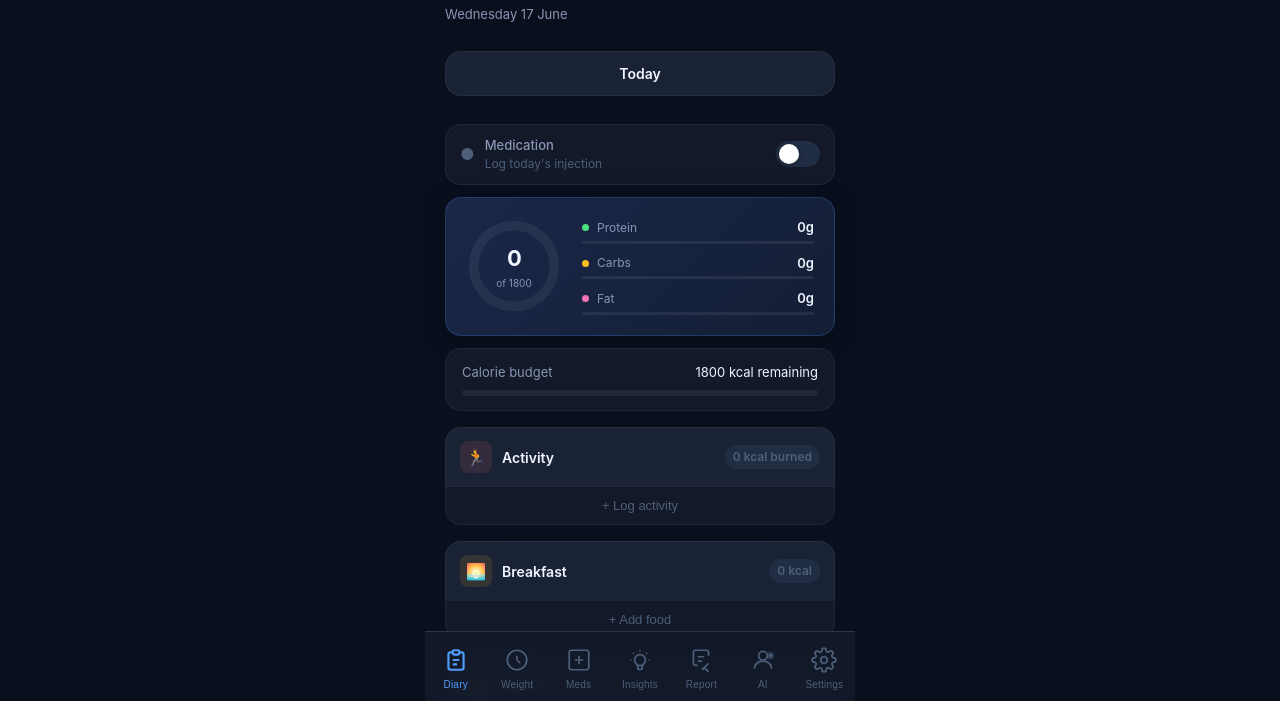
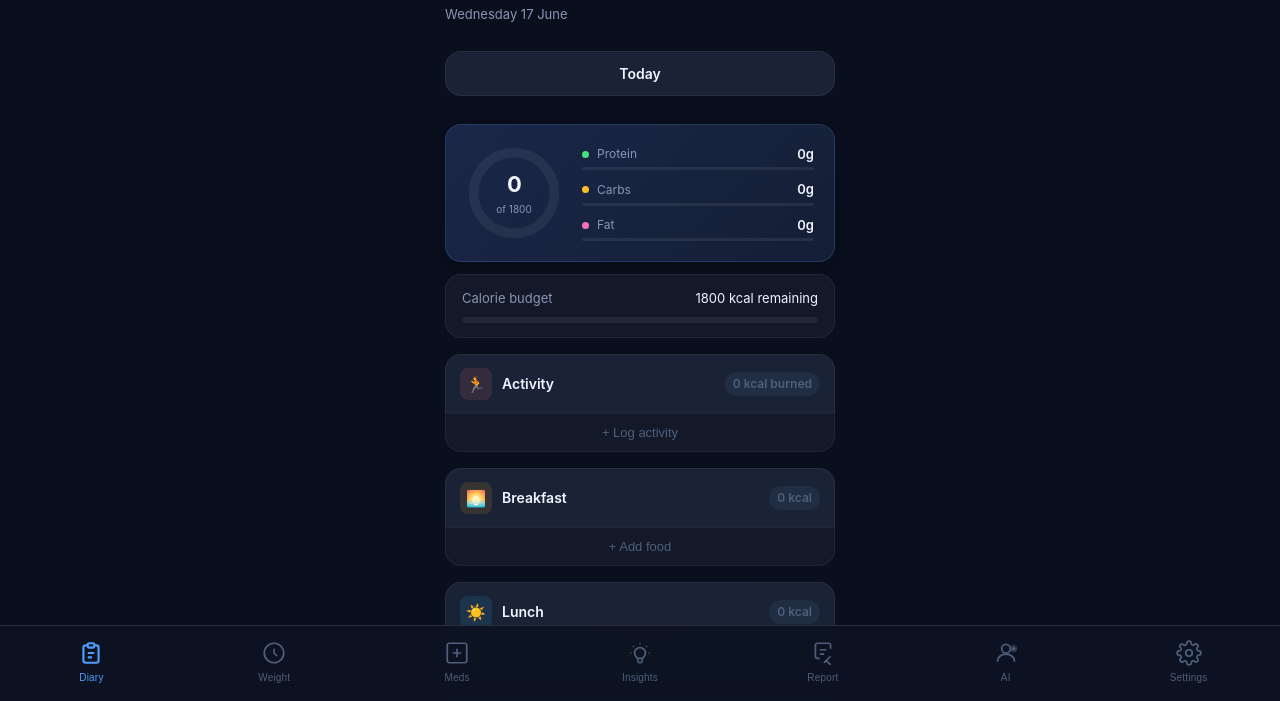
Before and after one commit to kieranhutchings-1/nutritrack, a plain HTML site: page index.html in a window 1280 px wide. Shown: the part 97-798 px from the top of the page. Drawn offline with nearby package versions, Linux system fonts and the light colour scheme.

Commit message:
Update index.html

```diff
--- a/index.html
+++ b/index.html
@@ -35,7 +35,7 @@
   --radius:16px;
   --radius-sm:10px;
   --radius-xs:6px;
-  --nav-h:72px;
+  --nav-h:56px;
 }
 
 /* ── RESET ── */
@@ -49,7 +49,8 @@ body{
   min-height:100vh;
   max-width:430px;
   margin:0 auto;
-  padding-bottom:calc(var(--nav-h) + env(safe-area-inset-bottom) + 16px);
+  position:relative;
+  padding-bottom:calc(var(--nav-h) + max(env(safe-area-inset-bottom),8px) + 24px);
   font-size:15px;
   line-height:1.5;
   -webkit-font-smoothing:antialiased;
@@ -57,26 +58,27 @@ body{
 
 /* ── NAV ── */
 .nav{
-  position:fixed;bottom:0;left:50%;transform:translateX(-50%);
-  width:100%;max-width:430px;
-  background:rgba(19,25,41,0.92);
-  backdrop-filter:blur(20px);
-  -webkit-backdrop-filter:blur(20px);
+  position:fixed;bottom:0;left:0;right:0;
+  width:100%;
+  background:rgba(13,19,34,0.96);
+  backdrop-filter:blur(24px);
+  -webkit-backdrop-filter:blur(24px);
   border-top:0.5px solid var(--border2);
   display:flex;z-index:100;
-  padding-bottom:env(safe-area-inset-bottom);
-  min-height:var(--nav-h);
+  padding-bottom:max(env(safe-area-inset-bottom),8px);
+  min-height:calc(var(--nav-h) + max(env(safe-area-inset-bottom),8px));
 }
 .nav-btn{
   flex:1;display:flex;flex-direction:column;align-items:center;justify-content:center;
-  padding:12px 2px 10px;
+  padding:14px 4px 12px;
   background:none;border:none;cursor:pointer;
   color:var(--text3);font-size:10px;font-weight:500;
   gap:6px;transition:color 0.2s;
   letter-spacing:0.02em;
+  -webkit-tap-highlight-color:transparent;
 }
 .nav-btn.active{color:var(--accent)}
-.nav-btn svg{width:26px;height:26px;stroke-width:1.6}
+.nav-btn svg{width:26px;height:26px;stroke-width:1.6;flex-shrink:0}
 .nav-btn.active svg{stroke-width:2}
 
 /* ── HEADER ── */
@@ -393,13 +395,15 @@ select.inp{cursor:pointer}
 .btn-add-sm:active{background:var(--accent-glow);color:var(--accent)}
 
 ::-webkit-scrollbar{width:0}
+.meds-dot{display:inline-block;width:7px;height:7px;border-radius:50%;background:var(--green);margin-left:8px;vertical-align:middle;opacity:0}
+.meds-dot.active{opacity:1}
 </style>
 </head>
 <body>
 <div class="header">
   <div style="display:flex;align-items:center;justify-content:space-between">
-    <div><h1>NutriTrack</h1><div class="hdate" id="header-date"></div></div>
-    <div id="mj-header" style="display:none;background:var(--surface2);border:0.5px solid var(--border);border-radius:20px;padding:4px 10px;font-size:12px;font-weight:500;color:var(--text2)">Medication logged</div>
+    <div><h1>NutriTrack</h1><div class="hdate" id="header-date"><span class="meds-dot" id="meds-dot" title="Medication logged today"></span></div></div>
+
   </div>
 </div>
 <div class="date-nav" id="date-nav">
@@ -410,12 +414,7 @@ select.inp{cursor:pointer}
 
 <!-- DIARY -->
 <div class="page active" id="page-diary">
-  <div class="mj-badge" style="margin-top:12px">
-    <div style="font-size:16px;color:var(--text3)">●</div>
-    <div class="mj-text"><div class="mj-title">Medication</div><div class="mj-sub" id="mj-label">Log today's injection</div></div>
-    <button class="toggle-btn" id="mj-toggle" onclick="toggleMounjaro()"></button>
-  </div>
-  <div class="macros-card">
+  <div class="macros-card" style="margin-top:12px">
     <div class="ring-wrap">
       <svg viewBox="0 0 100 100"><circle cx="50" cy="50" r="42" fill="none" stroke="rgba(255,255,255,0.06)" stroke-width="10"/><circle cx="50" cy="50" r="42" fill="none" stroke="#38bdf8" stroke-width="10" stroke-linecap="round" stroke-dasharray="263.9" id="ring-arc" stroke-dashoffset="263.9"/></svg>
       <div class="ring-center"><div class="ring-cal" id="ring-num">0</div><div class="ring-lbl">of <span id="ring-goal">1800</span></div></div>
@@ -1089,12 +1088,9 @@ function render(){
   document.getElementById('date-label').textContent=isTod?'Today':isYest?'Yesterday':curDate.toLocaleDateString('en-GB',{weekday:'long',day:'numeric',month:'short'});
   document.getElementById('header-date').textContent=curDate.toLocaleDateString('en-GB',{weekday:'long',day:'numeric',month:'long'});
   document.getElementById('next-btn').style.opacity=isTod?'0.3':'1';
-  // Mounjaro
-  const mjT=document.getElementById('mj-toggle');
-  const mjL=document.getElementById('mj-label');
-  const mjH=document.getElementById('mj-header');
-  if(day.mounjaro){mjT.classList.add('on');mjL.textContent=day.mounjaro.dose+' logged'+(day.mounjaro.notes?' · '+day.mounjaro.notes:'');mjH.style.display='block';}
-  else{mjT.classList.remove('on');mjL.textContent="Log today's injection";mjH.style.display='none';}
+  // Mounjaro indicator — subtle dot in header only
+  const dot=document.getElementById('meds-dot');
+  if(dot)dot.classList.toggle('active',!!day.mounjaro);
   // Totals
   const totBurned=(day.activities||[]).reduce((a,x)=>a+x.cal,0);
   const effCal=s.eb?s.cal+totBurned:s.cal;
```
